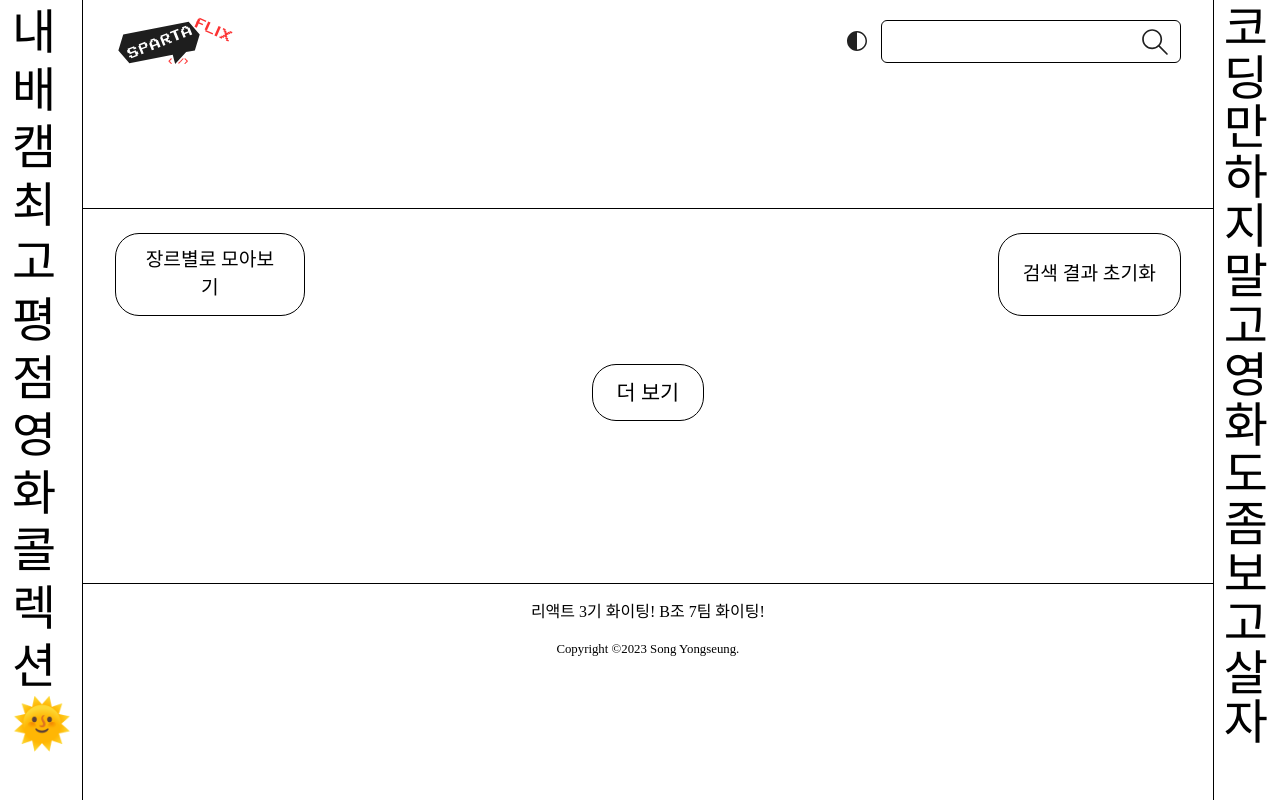
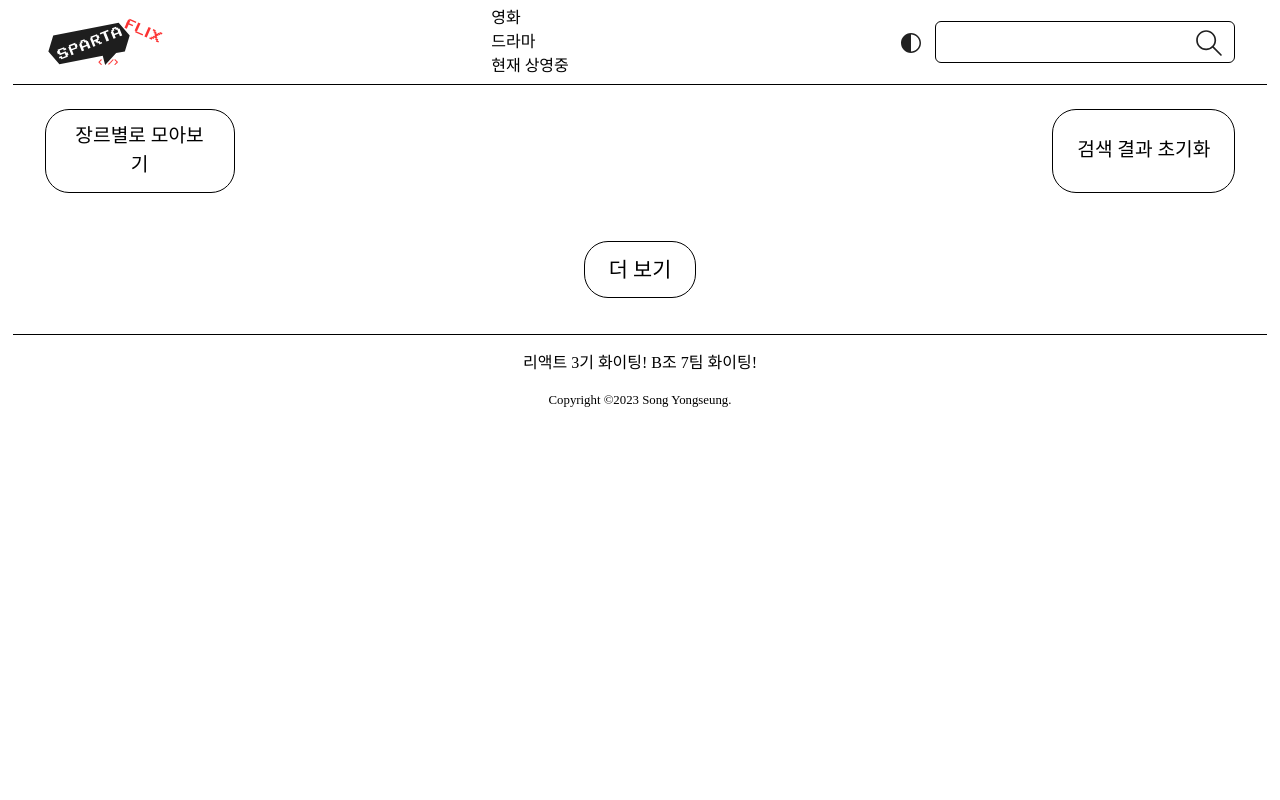
Before and after one commit to tjdsksro90/youngjiny, a website with bundled scripts: page index.html in a window 1280 px wide. Built offline with nearby package versions, Linux system fonts and the light colour scheme; no server answers; a web font is replaced by a local one.

Commit message:
feat: 메인페이지 개발중

```diff
--- a/index.html
+++ b/index.html
@@ -24,12 +24,17 @@
           <div>
             <a class="logo" href="."><img src="./src/spartaflix.svg" alt="내일배움캠프" width="160px" /></a>
           </div>
+          <nav class="nav-">
+            <ul>
+              <li><a href="">영화</a></li>
+              <li><a href="">드라마</a></li>
+              <li><a href="">현재 상영중</a></li>
+            </ul>
+          </nav>
           <div class="container">
-            <div>
-              <button class="button button-darkmode" href="#">
-                <img class="icon-darkmode" src="./src/darkmode.svg" alt="darkmode" width="32px" />
-              </button>
-            </div>
+            <button class="button button-darkmode" href="#">
+              <img class="icon-darkmode" src="./src/darkmode.svg" alt="darkmode" width="32px" />
+            </button>
             <form id="nav-search">
               <label>영화 검색 </label>
               <input id="search-input" name="title" type="text" autofocus />
@@ -40,13 +45,11 @@
           </div>
         </div>
       </header>
-      <div id="sidebar-left" class="sidebar" draggable="false">
-        <aside>내배캠 최고 평점 영화 콜렉션🌞</aside>
-      </div>
-      <div id="sidebar-right" class="sidebar">
-        <aside>코딩만 하지 말고 영화도 좀 보고 살자</aside>
-      </div>
+
       <main>
+        <section></section>
+        <section></section>
+        <section></section>
         <div class="button-container">
           <button class="button button-filter">장르별로 모아보기</button>
           <fieldset class="hidden">
@@ -68,5 +71,4 @@
     <script src="./js/modal.js" type="module"></script>
     <script src="./js/index.js" type="module"></script>
   </body>
-
 </html>
```
